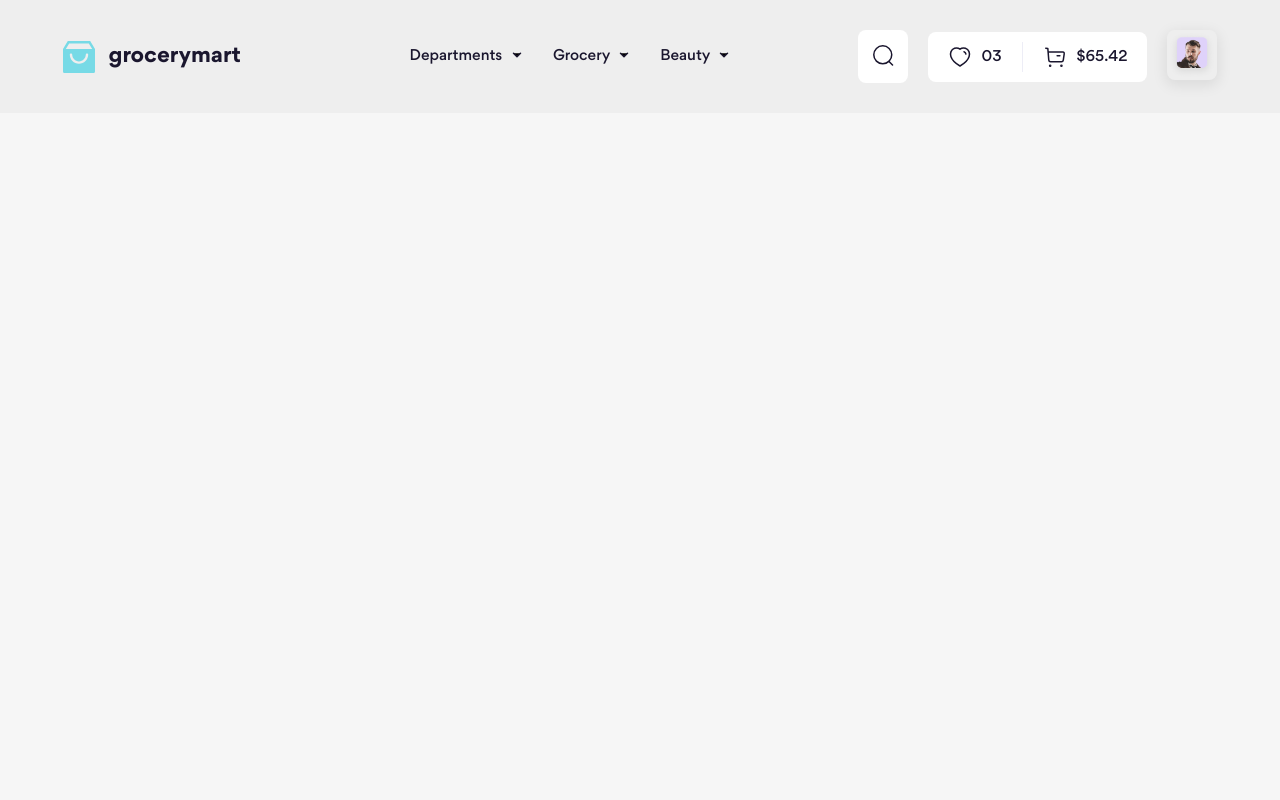
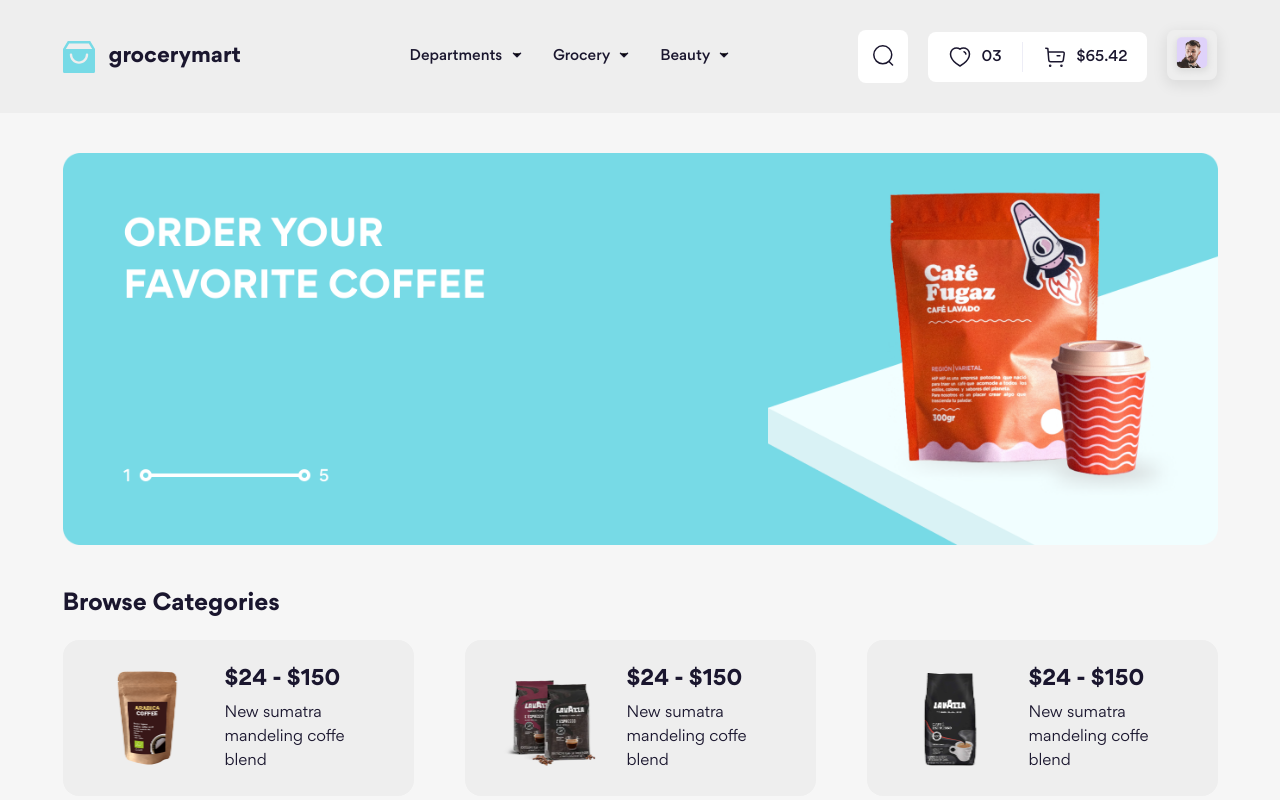
Before and after one commit to tquocanct/f8project-08, a website: page index.html in a window 1280 px wide. Drawn offline with Linux system fonts and the light colour scheme.

Commit message:
category

```diff
--- a/index.html
+++ b/index.html
@@ -53,6 +53,83 @@
         </script>
 
         <!--  Main  -->
+        <div class="container home">
+            <!-- slide show -->
+            <div class="home__container">
+                <section class="slideshow">
+                    <div class="slideshow__list">
+                        <a href="#" class="slideshow__item">
+                            <figure>
+                                <source
+                                    media="(max-width: 767.98px)"
+                                    srcset="
+                                        ./assets/image/slide-show-item-1-md.png
+                                    "
+                                />
+                                <img
+                                    src="./assets/image/slide-show-item-1.png"
+                                    alt=""
+                                    class="slideshow__image"
+                                />
+                            </figure>
+                        </a>
+                    </div>
+                </section>
+            </div>
+            <div class="home__container">
+                <h2 class="home__title">Browse Categories</h2>
+                <div class="row row-cols-md-1 row-cols-3 home__cate">
+                    <!-- item 1 -->
+                    <div class="col">
+                        <article class="cate__item">
+                            <img
+                                src="./assets/image/catelogy/item-1.png"
+                                alt=""
+                                class="cate__img"
+                            />
+                            <section class="cate__item-column">
+                                <div class="cate__item-title">$24 - $150</div>
+                                <p class="cate__item-desc">
+                                    New sumatra mandeling coffe blend
+                                </p>
+                            </section>
+                        </article>
+                    </div>
+                    <!-- item 2 -->
+                    <div class="col">
+                        <article class="cate__item">
+                            <img
+                                src="./assets/image/catelogy/item-2.png"
+                                alt=""
+                                class="cate__img"
+                            />
+                            <section class="cate__item-column">
+                                <div class="cate__item-title">$24 - $150</div>
+                                <p class="cate__item-desc">
+                                    New sumatra mandeling coffe blend
+                                </p>
+                            </section>
+                        </article>
+                    </div>
+                    <!-- item 3 -->
+                    <div class="col">
+                        <article class="cate__item">
+                            <img
+                                src="./assets/image/catelogy/item-3.png"
+                                alt=""
+                                class="cate__img"
+                            />
+                            <section class="cate__item-column">
+                                <div class="cate__item-title">$24 - $150</div>
+                                <p class="cate__item-desc">
+                                    New sumatra mandeling coffe blend
+                                </p>
+                            </section>
+                        </article>
+                    </div>
+                </div>
+            </div>
+        </div>
 
         <!-- Footer -->
         <footer id="footer"></footer>
--- a/scss/abstracks/_mixin.scss
+++ b/scss/abstracks/_mixin.scss
@@ -1,4 +1,4 @@
-$grid-breakpoints: (
+$screens: (
     sm: 575.98px,
     md: 767.98px,
     lg: 991.98px,
@@ -6,10 +6,10 @@
     xxl: 1399.98px,
 );
 
-@mixin breakpoint($key) {
-    $breakpoint: map-get($grid-breakpoints, $key);
-    @if ($breakpoint) {
-        @media (max-width: $breakpoint) {
+@mixin screen($key) {
+    $screen: map-get($screens, $key);
+    @if ($screen) {
+        @media (max-width: $screen) {
             @content;
         }
     } @else {
--- /dev/null
+++ b/scss/components/_caterogy.scss
@@ -0,0 +1,39 @@
+@use "../abstracks";
+.cate {
+    &__item {
+        display: flex;
+        align-items: center;
+        padding: 20px 26px;
+        border-radius: 16px;
+        background: var(--background-header-color);
+        &-title {
+            color: var(--text-color-primary);
+            font-size: 2.2rem;
+            font-weight: 700;
+            line-height: 1.46; /* 145.455% */
+            margin-bottom: 6px;
+            @include abstracks.screen(md) {
+                font-size: 1.8rem;
+            }
+        }
+        &-desc {
+            color: var(--text-color-primary);
+            font-size: 1.6rem;
+            font-weight: 400;
+            line-height: 1.5;
+            @include abstracks.screen(md) {
+                font-size: 1.4rem;
+                line-height: 1.43;
+            }
+        }
+    }
+    &__img {
+        width: 116px;
+        height: 116px;
+        margin-right: 20px;
+        @include abstracks.screen(md) {
+            width: 88px;
+            height: 88px;
+        }
+    }
+}
--- a/scss/components/_dropdown.scss
+++ b/scss/components/_dropdown.scss
@@ -5,6 +5,7 @@
     width: 100%;
     border-radius: 20px;
     padding-top: 68px;
+    z-index: 2;
     &__inner {
         display: flex;
         gap: 60px;
--- a/scss/components/_index.scss
+++ b/scss/components/_index.scss
@@ -1,2 +1,4 @@
 @forward "./logo";
 @forward "./dropdown";
+@forward "./slideshow";
+@forward "./caterogy";
--- /dev/null
+++ b/scss/components/_slideshow.scss
@@ -0,0 +1,17 @@
+.slideshow {
+    &__list {
+        width: 100%;
+        padding-top: 34%;
+        position: relative;
+    }
+    &__item {
+        width: 100%;
+        position: absolute;
+        top: 0;
+    }
+    &__image {
+        height: 100%;
+        width: 100%;
+        object-fit: cover;
+    }
+}
--- a/scss/layout/_header.scss
+++ b/scss/layout/_header.scss
@@ -6,7 +6,7 @@
 .top-bar {
     padding: 30px 0;
     position: relative;
-    @include abstracks.breakpoint(md) {
+    @include abstracks.screen(md) {
         padding-right: 10px;
         padding-left: 10px;
     }
@@ -21,7 +21,7 @@
             height: 24px;
         }
     }
-    @include abstracks.breakpoint(md) {
+    @include abstracks.screen(md) {
         padding: 20px 20px 20px 0;
         position: fixed;
         inset: 0 30% 0 0;
@@ -32,7 +32,7 @@
     }
 
     &__item {
-        @include abstracks.breakpoint(md) {
+        @include abstracks.screen(md) {
             width: 100%;
             justify-content: space-between;
         }
@@ -44,7 +44,7 @@
         }
     }
     &__link {
-        @include abstracks.breakpoint(md) {
+        @include abstracks.screen(md) {
             display: flex;
             justify-content: space-between;
             padding: 10px 0;
@@ -99,7 +99,7 @@
 
         filter: var(--color-icon);
 
-        @include abstracks.breakpoint(md) {
+        @include abstracks.screen(md) {
             &-icon {
                 margin-right: 16px;
             }
--- a/scss/main.scss
+++ b/scss/main.scss
@@ -3,3 +3,4 @@
 @use "./components";
 @use "./theme";
 @use "./abstracks";
+@use "./pages";
--- /dev/null
+++ b/scss/pages/_home.scss
@@ -0,0 +1,22 @@
+@use "../abstracks";
+.home {
+    &__container {
+        margin-top: 40px;
+    }
+    &__title {
+        color: var(--text-color-primary);
+        font-size: 2.4rem;
+        font-weight: 700;
+        line-height: 1.42; /* 141.667% */
+        margin-bottom: 20px;
+        @include abstracks.screen(md) {
+            font-size: 2.2rem;
+        }
+    }
+    &__cate {
+        --bs-gutter-x: 51px;
+        @include abstracks.screen(md) {
+            --bs-gutter-y: 20px;
+        }
+    }
+}
--- /dev/null
+++ b/scss/pages/_index.scss
@@ -0,0 +1 @@
+@forward "./home";
--- a/template/header.html
+++ b/template/header.html
@@ -12,7 +12,7 @@
 
             <h2 class="logo__name">grocerymart</h2>
         </a>
-        <nav class="navbar">
+        <nav class="navbar d-md-none">
             <button class="navbar__exit d-none d-md-block">
                 <img
                     src="./assets/icons/arrow-left.svg"
```
Also changed, not shown: assets/css/grid.css, assets/css/main.css, assets/image/catelogy/item-1.png (added), assets/image/catelogy/item-2.png (added), assets/image/catelogy/item-3.png (added), assets/image/slide-show-item-1-md.png (added), assets/image/slide-show-item-1.png (added), 1 other file.
